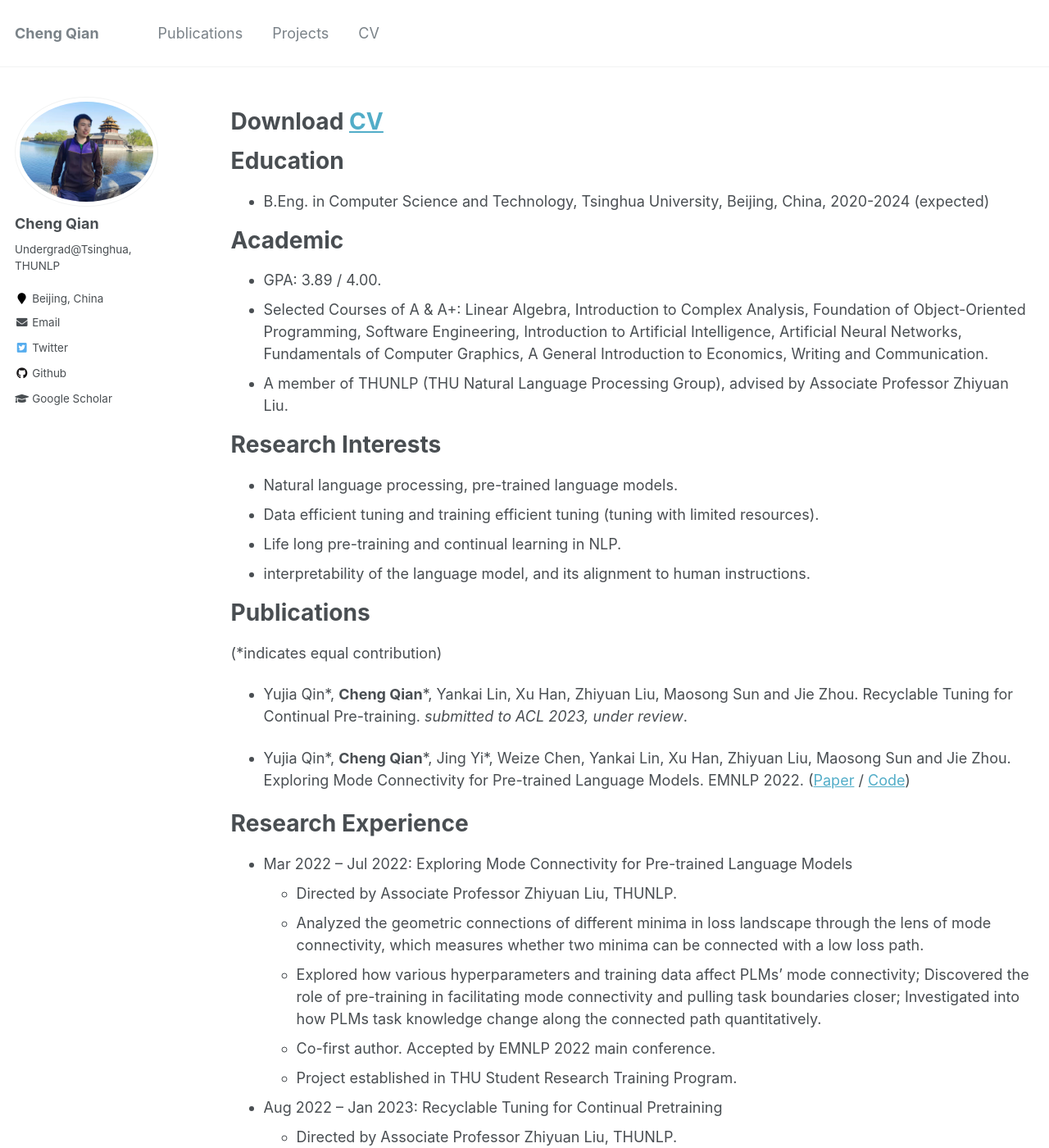
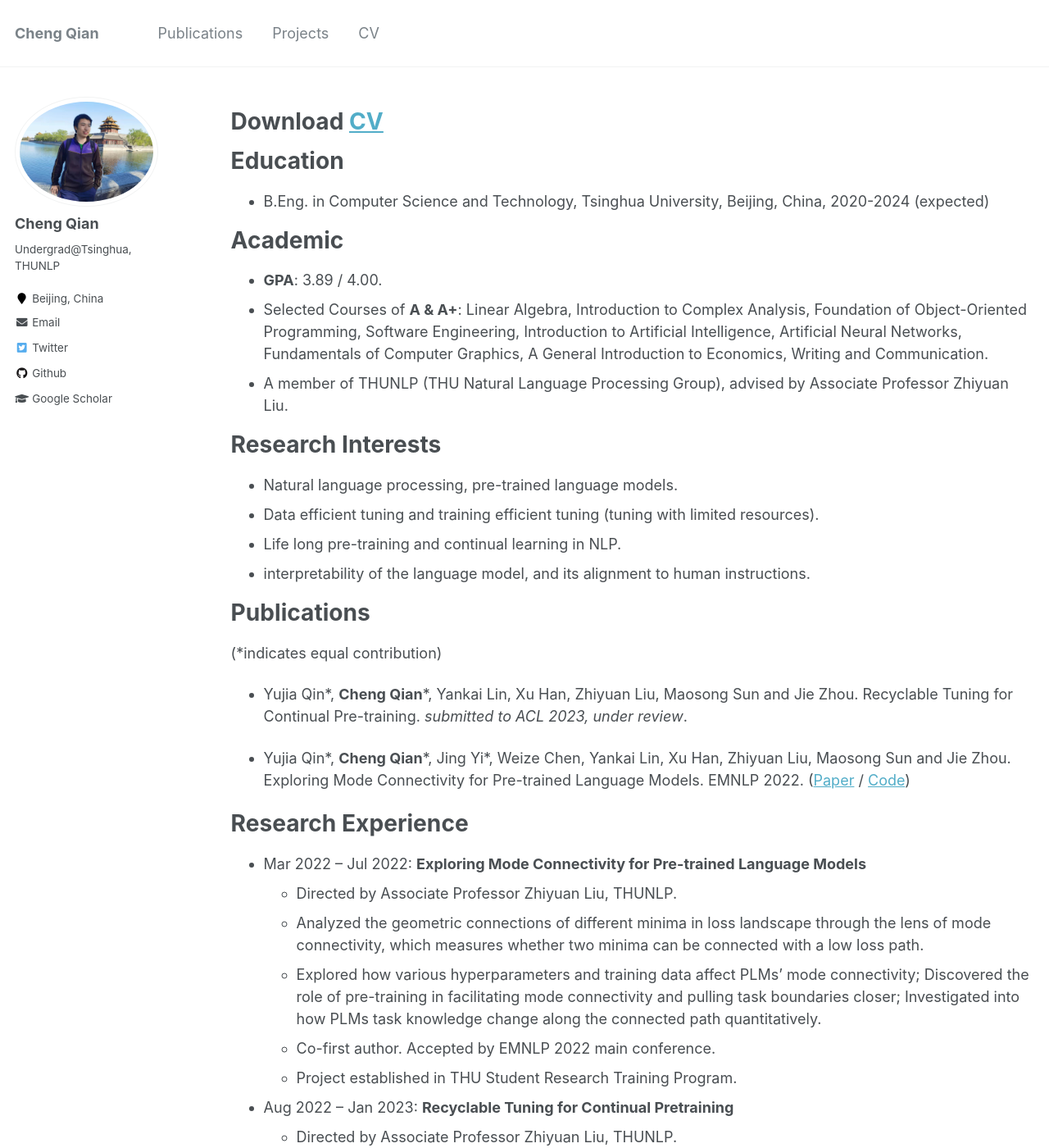
Before and after one commit to qiancheng0/qiancheng0.github.io, a Jekyll site: the page built from _pages/cv.md, in a window 1280 px wide and 1400 px high. Shown: the whole window at 82% size. Built offline with Jekyll 4.4.1, drawn with Linux system fonts in a browser that asks for light colours; some of the changed text lies outside the part shown.

```diff
--- a/_pages/cv.md
+++ b/_pages/cv.md
@@ -17,8 +17,8 @@ Education
 
 Academic
 ======
-* GPA: 3.89 / 4.00.
-* Selected Courses of A & A+: Linear Algebra, Introduction to Complex Analysis, Foundation of Object-Oriented Programming, Software Engineering, Introduction to Artificial Intelligence, Artificial Neural Networks, Fundamentals of Computer Graphics, A General Introduction to Economics, Writing and Communication.
+* **GPA**: 3.89 / 4.00.
+* Selected Courses of **A & A+**: Linear Algebra, Introduction to Complex Analysis, Foundation of Object-Oriented Programming, Software Engineering, Introduction to Artificial Intelligence, Artificial Neural Networks, Fundamentals of Computer Graphics, A General Introduction to Economics, Writing and Communication.
 * A member of THUNLP (THU Natural Language Processing Group), advised by Associate Professor Zhiyuan Liu.
 
 Research Interests
@@ -40,26 +40,26 @@ Publications
 
 Research Experience
 ======
-* Mar 2022 – Jul 2022: Exploring Mode Connectivity for Pre-trained Language Models
+* Mar 2022 – Jul 2022: **Exploring Mode Connectivity for Pre-trained Language Models**
   * Directed by Associate Professor Zhiyuan Liu, THUNLP.
   * Analyzed the geometric connections of different minima in loss landscape through the lens of mode connectivity, which measures whether two minima can be connected with a low loss path.
   * Explored how various hyperparameters and training data affect PLMs’ mode connectivity; Discovered the role of pre-training in facilitating mode connectivity and pulling task boundaries closer; Investigated into how PLMs task knowledge change along the connected path quantitatively.
   * Co-first author. Accepted by EMNLP 2022 main conference.
   * Project established in THU Student Research Training Program.
 
-* Aug 2022 – Jan 2023: Recyclable Tuning for Continual Pretraining
+* Aug 2022 – Jan 2023: **Recyclable Tuning for Continual Pretraining**
   * Directed by Associate Professor Zhiyuan Liu, THUNLP.
   * Formulated the task of compatible tuning as PLM continually acquire fresh knowledge from emerging data, and explored how to make earlier adapted weights compatible with subsequent upgraded PLMs.
   * Explored the parametric connections among continually pre-trained models; Proposed CLoP, which enables compatible tuning in a data-efficient and training efficient way; Experimented on various NLP tasks and demonstrated the superiority of CLoP; Construct the first benchmark regarding to the field of compatible tuning.
   * Co-first author. Applying for an invention patent. Related paper in submission.
   * Project selected to THU Undergraduate Academic Advancement program and won ￥30K support.
 
-* Mar 2022 – Jun 2022: THUPat: A Convenient Campus Helper
+* Mar 2022 – Jun 2022: **THUPat: A Convenient Campus Helper**
   * Directed by Associate Researcher Chun Yu, Theory and Practice of Human Computer Interaction course project.
   * Proposed “pat” for the first time as the medium in human-phone interaction. Built an open source android software THUPat that can help with various kinds of campus events via simply patting the phone.
   * Collaborator. Software released in THU and benefited the campus community.
 
-* Jul 2022 – Aug 2022: Quantum Automata: Capability and Efficiency
+* Jul 2022 – Aug 2022: **Quantum Automata: Capability and Efficiency**
   * Directed by Professor Zhengfeng Ji and Professor Mingsheng Ying, Topics in Quantum Computing course project.
   * Defined the efficiency of quantum automata from 3 different perspectives with respect to acceptance probability, space and time; Proposed an algorithm that can effectively optimize quantum automata’s acceptance probability, applying the knowledge from neural network.
   * First author. Course thesis won high recognition.
```
